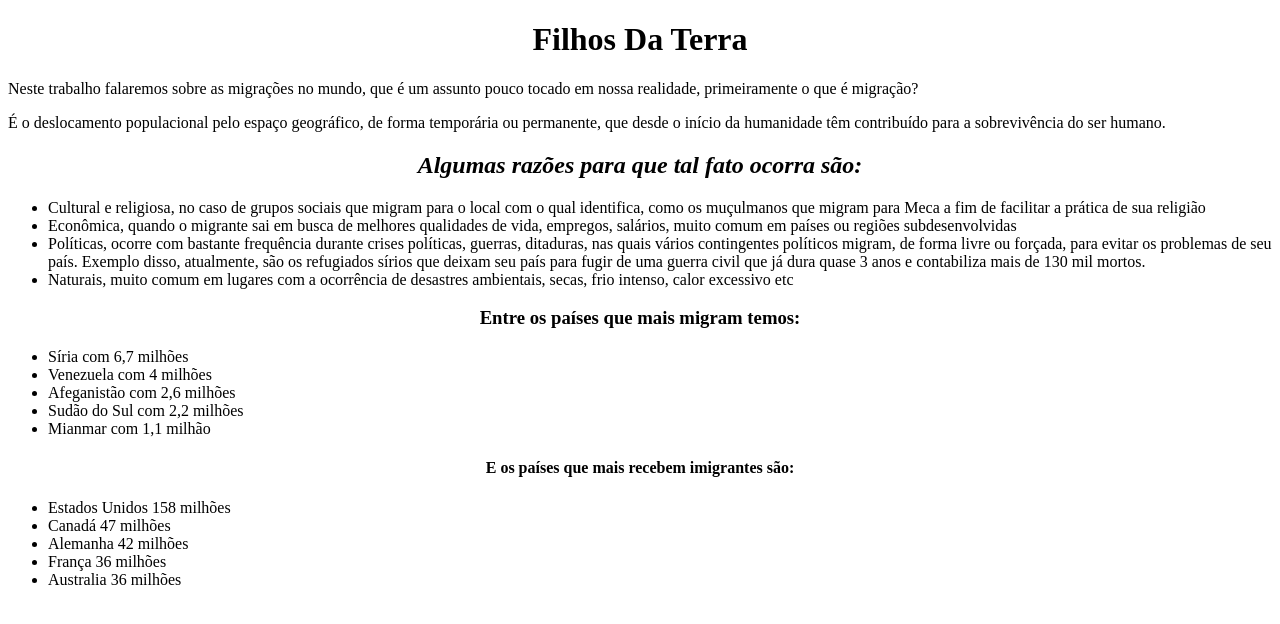
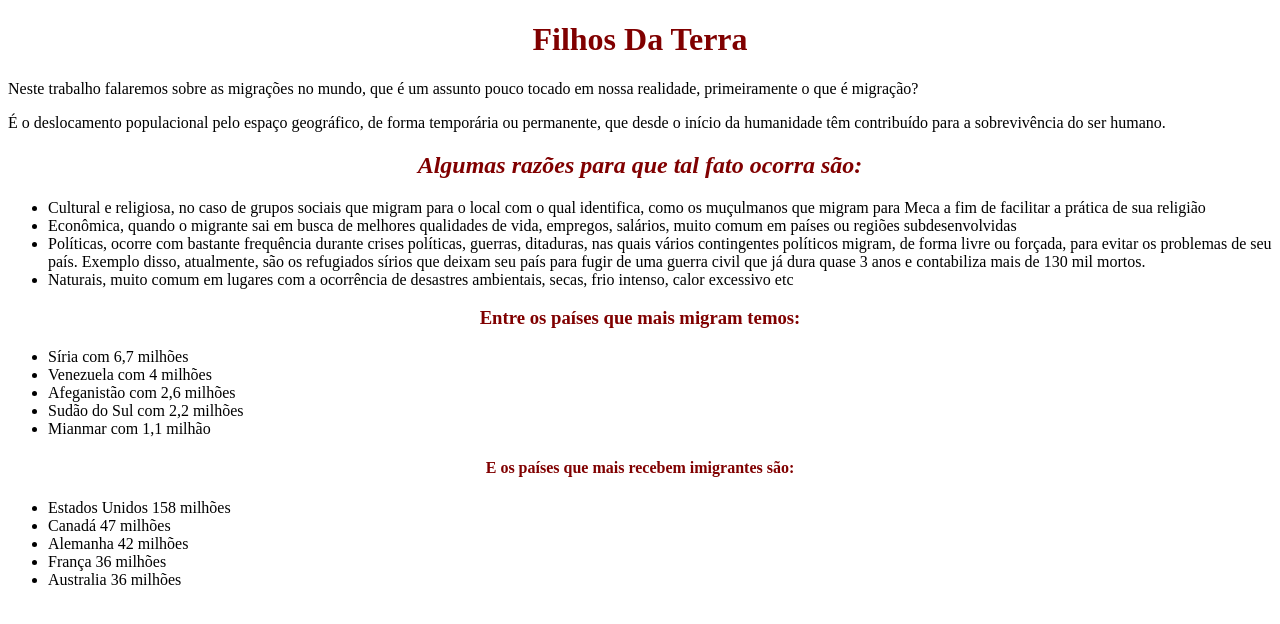
Before and after one commit to Peredoo/trabalho-Peredo-e-Ritinha, a plain HTML site: page index.html in a window 1280 px wide. Drawn offline with Linux system fonts and the light colour scheme.

Commit message:
feito na casa de ritinha Certo

```diff
--- a/style.css
+++ b/style.css
@@ -4,6 +4,7 @@ h1 {
     font-size: 200px
 	font-style: oblique;
 	text-align: center;
+	color: #800000
 }
 
 .itens {
@@ -12,18 +13,22 @@ h1 {
 
 h2 {
 	text-align: center;
+	color: #800000
 }
 
 .itens2 {
 font-style: italic;
+color: #800000
 }
 
 h3 {
 	text-align: center;
+	color: #800000
 }
 
 h4 {
 	text-align: center;
+	color: #800000
 }
 
 .itens3 {
```
